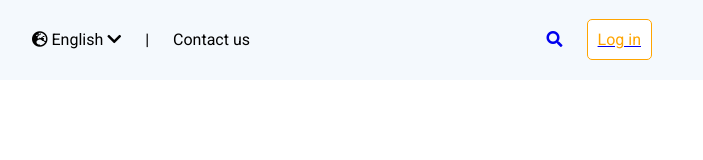
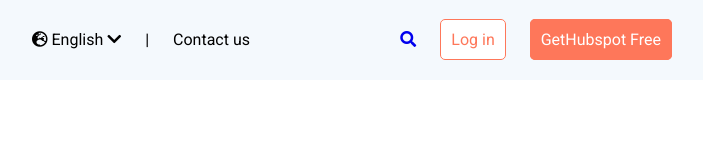
Before and after one commit to NicoloRizzi/html-css-hubspot, a plain HTML site: page index.html in a window 1280 px wide. Shown: the whole page, without its empty margins (288-991 px from the left). Drawn offline with Linux system fonts and the light colour scheme.

Commit message:
FINE LAVORO SU SEZIONE HEADER

```diff
--- a/index.html
+++ b/index.html
@@ -18,7 +18,8 @@
         </div>
         <div class="colonna-dx float-right">
           <a href="#"><span><i class="fas fa-search"></i></span></a>
-          <a href="#"><span class="btn-white-orange">Log in</span></a>
+          <a href="#"><span class="btn btn-white-orange">Log in</span></a>
+          <a href="#"><span class="btn btn-orange-small">GetHubspot Free</span></a>
         </div>
       </header>
 <!--      <nav class="main-nav">
--- a/style/styles.css
+++ b/style/styles.css
@@ -7,6 +7,9 @@
 
 body {
   font-family: 'Roboto', sans-serif;
+}
+a {
+  text-decoration: none;
 }
 .container-full-width-header {
   width: 100%;
@@ -24,13 +27,22 @@ body {
    padding: 0 20px;
  }
 
+.btn {
+  padding: 10px;
+  border-radius: 5px;
+}
 .btn-white-orange {
-  border: 1px solid orange;
-  border-radius: 5px;
   background-color: white;
-  color: orange;
+  color: #FE775A;
   padding: 10px;
   margin: 0 20px;
+  border: 1px solid #FE775A;
+
+}
+.btn-orange-small {
+  border: 1px solid #FE775A ;
+  color: white;
+  background-color: #FE775A;
 }
 .w-50 {
   width: 50%;
```
